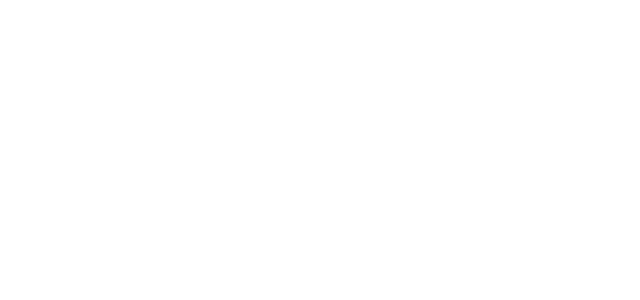
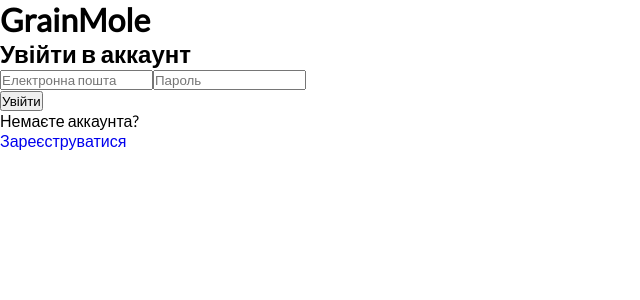
Before and after one commit to Grainmole/grainmole-front, an Angular app: page /login in a window 1280 px wide. Before the commit this address led to /. Shown: the top 300 px of the page, without its empty margins (0-640 px from the left). Built offline with nearby package versions, Linux system fonts and the light colour scheme.

Commit message:
created login page

```diff
--- a/src/app/app-routing.module.ts
+++ b/src/app/app-routing.module.ts
@@ -1,9 +1,11 @@
 import { NgModule } from '@angular/core';
 import { RouterModule, Routes } from '@angular/router';
 import { RegistrationComponent } from "./pages/registration/registration.component";
+import { LoginComponent} from "./pages/login/login.component";
 
 const routes: Routes = [
-  {path: 'registration', component: RegistrationComponent}
+  {path: 'registration', component: RegistrationComponent},
+  { path: 'login', component: LoginComponent}
 ];
 
 @NgModule({
--- a/src/app/app.module.ts
+++ b/src/app/app.module.ts
@@ -7,11 +7,13 @@
 import { AppRoutingModule } from './app-routing.module';
 import { AppComponent } from './app.component';
 import { RegistrationComponent } from './pages/registration/registration.component';
+import { LoginComponent } from './pages/login/login.component';
 
 @NgModule({
   declarations: [
     AppComponent,
-    RegistrationComponent
+    RegistrationComponent,
+    LoginComponent
   ],
   imports: [
     BrowserModule,
--- /dev/null
+++ b/src/app/pages/login/login.component.html
@@ -0,0 +1,15 @@
+<main>
+  <h1>GrainMole</h1>
+  <h2>Увійти в аккаунт</h2>
+  <form [formGroup]="loginForm" (ngSubmit)="login()">
+    <div class="inputs-group">
+      <input placeholder="Електронна пошта" type="email" formControlName="email">
+      <input placeholder="Пароль" type="password" formControlName="password">
+    </div>
+    <button type="submit">Увійти</button>
+  </form>
+  <span class="redirect-text">
+    <p>Немаєте аккаунта?</p>
+    <a [routerLink]="'/reg'">Зареєструватися</a>
+  </span>
+</main>
--- /dev/null
+++ b/src/app/pages/login/login.component.ts
@@ -0,0 +1,22 @@
+import { Component } from '@angular/core';
+import { FormControl, FormGroup, Validators } from "@angular/forms";
+
+@Component({
+  selector: 'app-login',
+  templateUrl: './login.component.html',
+  styleUrls: ['./login.component.scss']
+})
+export class LoginComponent {
+  loginForm = new FormGroup({
+    email: new FormControl('', Validators.email),
+    password: new FormControl('', Validators.required)
+  });
+
+  constructor() {}
+
+  login() {
+    if (!this.loginForm.invalid) {
+      this.loginForm.reset();
+    }
+  }
+}
```
Also changed, not shown: src/app/pages/login/login.component.scss (added), 1 other file (tests, documents, lock files or other folders).
